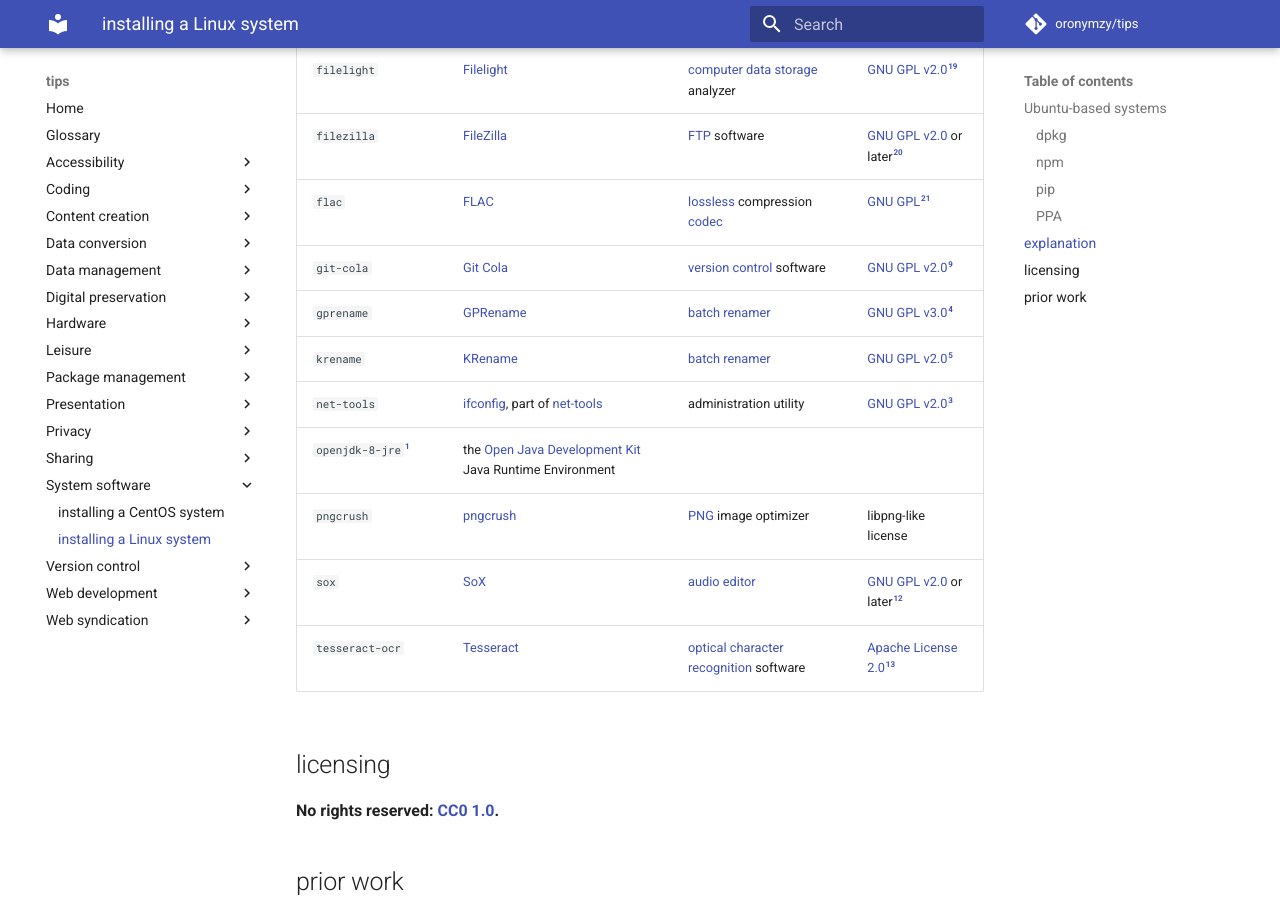
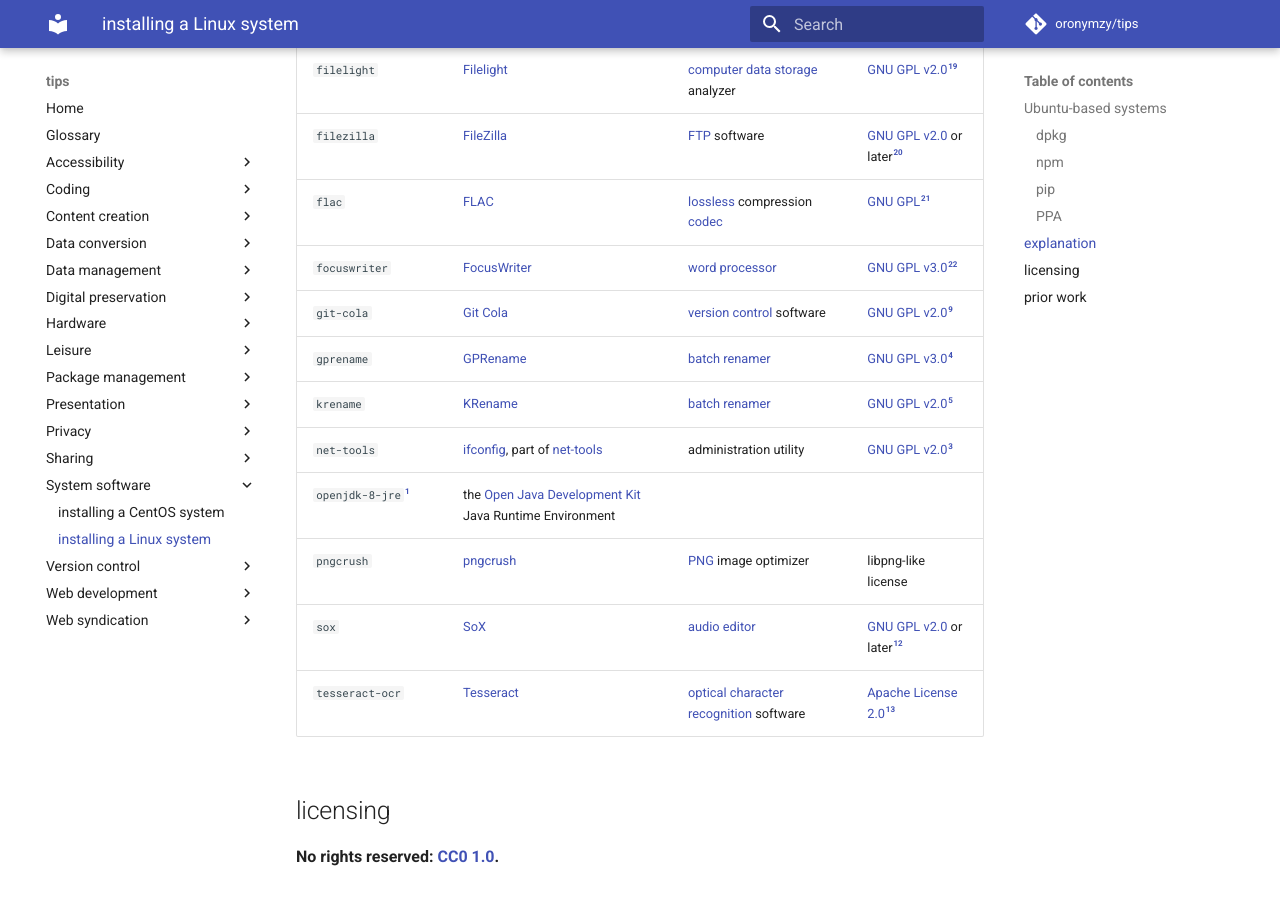
Before and after one commit to oronymzy/tips, an MkDocs documentation site: the page built from docs/insLnxS.md, in a window 1280 px wide and 900 px high, scrolled down 2308 px. Built offline with MkDocs 1.6.1 and Material for MkDocs 9.7.7, drawn with Linux system fonts in a browser that asks for light colours; comment, search, counter and statistics services are not loaded; some of the changed text lies outside the part shown.

Commit message:
Add 'FocusWriter' table row with hyperlinks and footnote

```diff
--- a/docs/insLnxS.md
+++ b/docs/insLnxS.md
@@ -61,6 +61,7 @@ For Lubuntu, install additional packages using `sudo apt install dolphin kate op
 | `filelight`                    | [Filelight]                                              | [computer data storage] analyzer         | [GNU GPL v2.0][^insLnxS19]
 | `filezilla`                    | [FileZilla]                                              | [FTP] software                           | [GNU GPL v2.0] or later[^insLnxS20]
 | `flac`                         | [FLAC]                                                   | [lossless] [audio] compression [codec]   | [GNU GPL][^insLnxS21]
+| `focuswriter`                  | [FocusWriter]                                            | [word processor]                         | [GNU GPL v3.0][^insLnxS22]
 | `git-cola`                     | [Git Cola]                                               | [version control] software               | [GNU GPL v2.0][^insLnxS9]
 | `gprename`                     | [GPRename]                                               | [batch renamer]                          | [GNU GPL v3.0][^insLnxS4]
 | `krename`                      | [KRename]                                                | [batch renamer]                          | [GNU GPL v2.0][^insLnxS5]
@@ -83,6 +84,7 @@ For Lubuntu, install additional packages using `sudo apt install dolphin kate op
 [Festival Speech Synthesis System]: http://www.cstr.ed.ac.uk/projects/festival/
 [FileZilla]: https://filezilla-project.org/
 [Filelight]: https://utils.kde.org/projects/filelight/
+[FocusWriter]: https://gottcode.org/focuswriter/
 [GNU GPL v1.0]: https://www.gnu.org/licenses/old-licenses/gpl-1.0.html
 [GNU GPL v2.0]: https://choosealicense.com/licenses/gpl-2.0/
 [GNU GPL v3.0]: https://choosealicense.com/licenses/gpl-3.0/
@@ -116,6 +118,7 @@ For Lubuntu, install additional packages using `sudo apt install dolphin kate op
 [undeletion]: https://en.wikipedia.org/wiki/Undeletion
 [version control]: https://en.wikipedia.org/wiki/Version_control
 [webcam]: https://en.wikipedia.org/wiki/Webcam
+[word processor]: https://en.wikipedia.org/wiki/Word_processor
 
 ## licensing
 **No rights reserved: [CC0 1.0](https://creativecommons.org/publicdomain/zero/1.0/).**
```
Also changed, not shown: other parts of docs/insLnxS.md (+1 -0 lines).
